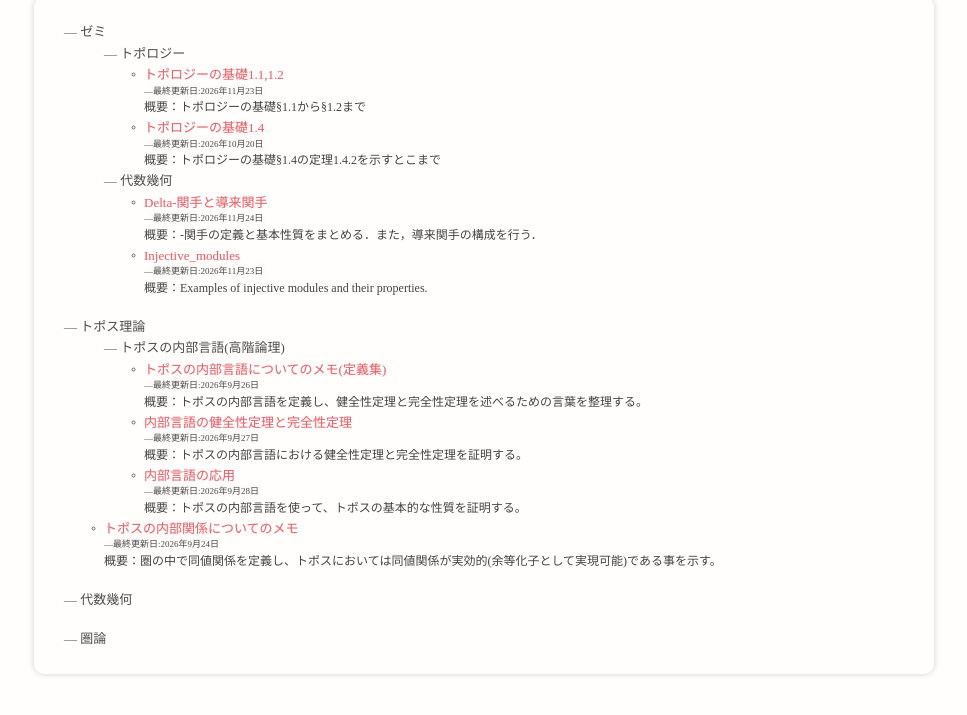
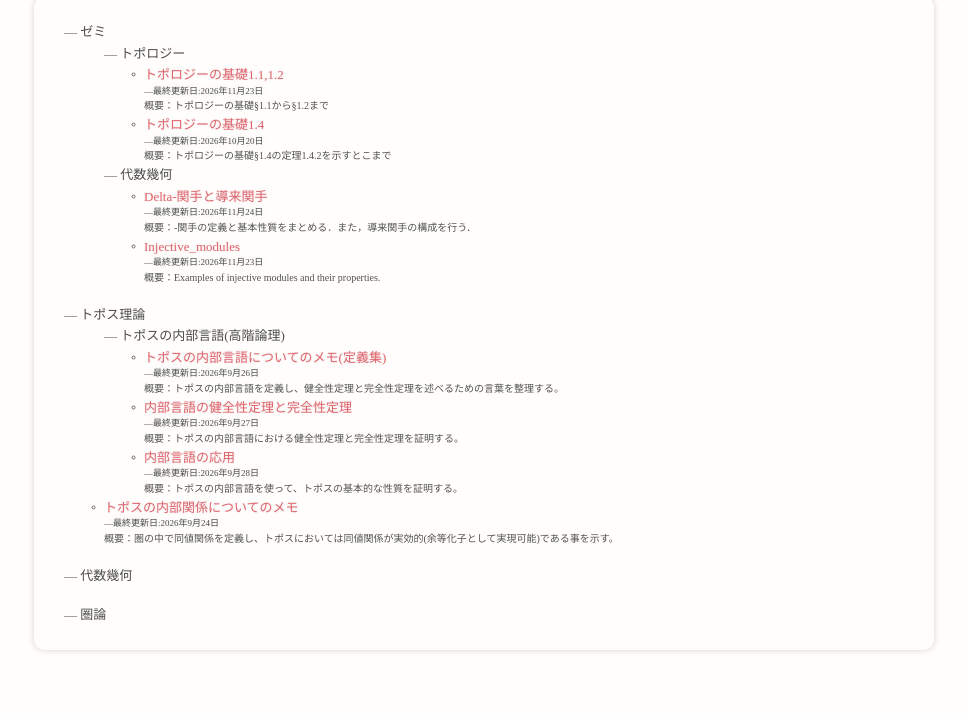
Before and after one commit to yokose-jin/my-documents-page, a plain HTML site: page index.html in a window 1280 px wide. Shown: the part 53-768 px from the top of the page, without its empty margins (156-1123 px from the left). Drawn offline with Linux system fonts and the light colour scheme.

```diff
--- a/styles.css
+++ b/styles.css
@@ -92,8 +92,8 @@ ul {
 }
 
 .subject {
-    color: #434343;
-    font-size: 12px;
+    color: #515151;
+    font-size: 10px;
     width: 80%;
     overflow-wrap: anywhere;
 }
```
